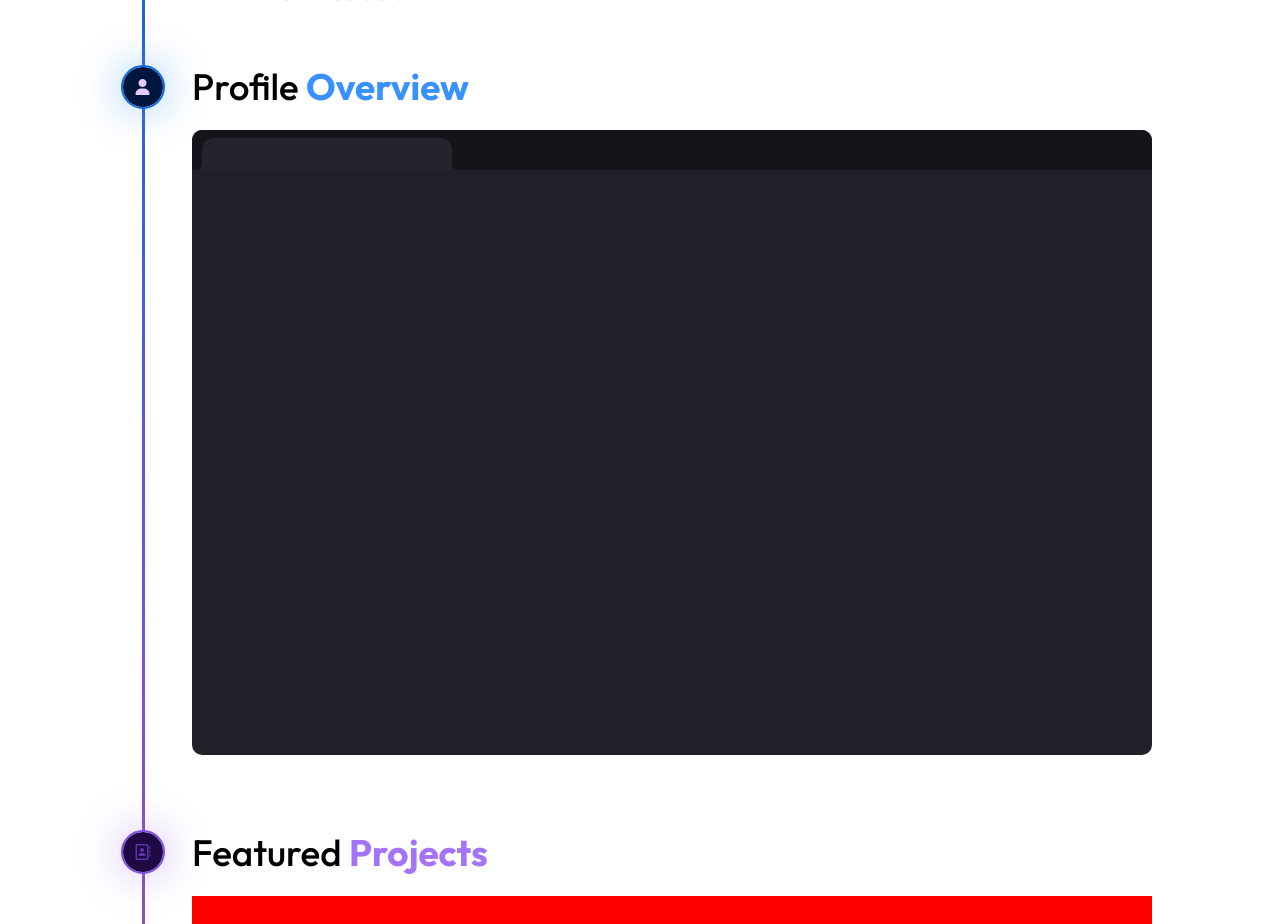
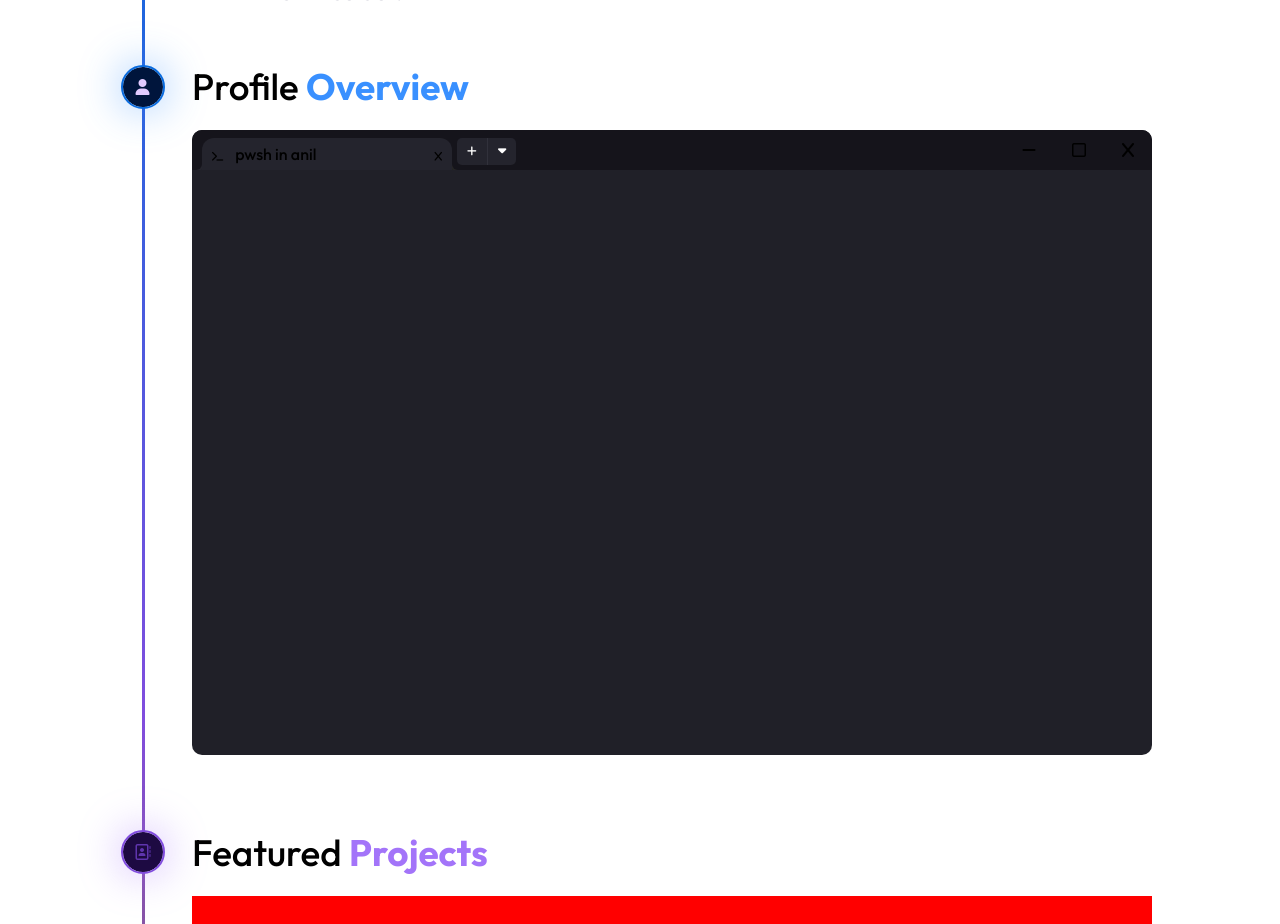
Before and after one commit to anil-02k/Portpolio, a React (Vite) app: page / in a window 1280 px wide. Shown: the part 1060-1984 px from the top of the page. Built offline with nearby package versions, Linux system fonts and the light colour scheme; a web font is replaced by a local one.

Commit message:
Terminal top section update

```diff
--- a/src/components/Terminal/Terminal.css
+++ b/src/components/Terminal/Terminal.css
@@ -13,6 +13,10 @@
     display: flex;
     justify-content: space-between;
     align-items: end;
+}
+.top .left{
+    display: flex;
+    flex-direction: row;
 }
 
 .left .active {
@@ -31,7 +35,16 @@
     border-bottom-left-radius: 0px;
     position: relative;
     gap: 0.75rem 1rem;
-    padding: 0px;
+    padding: 10px;
+}
+
+.mi i{
+    font-size: 10px;
+    margin-right: 12px;
+}
+
+.clo i{
+    font-size: 10px;
 }
 
 .left .active::before {
@@ -65,3 +78,65 @@
     border-bottom-right-radius: 10px;
     border-bottom-left-radius: 10px;
 }
+
+.top .left .add{
+    display: flex;
+    margin-left: 5px;
+    width: 90px;
+    height: 32px;
+    /* padding-top: 5px; */
+    padding-bottom: 5px;
+}
+
+.left .add button{
+    height: 100%;
+    display: flex;
+    align-items: center;
+    justify-content: center;
+    background: #24242D;
+    color: white;
+    border:none
+}
+
+.left .add button:hover{
+    background-color: rgb(143 143 163 / 0.24);
+    cursor: pointer;
+}
+
+.add .ll{
+    font-size: 11px;
+    border-top-left-radius: 5px;
+    border-bottom-left-radius: 5px;
+}
+.add .rr{
+    border-top-right-radius: 5px;
+    border-bottom-right-radius: 5px;
+}
+.add .ll i{
+    padding:  10px;
+}
+.add .rr i{
+    padding: 10px;
+}
+hr{
+    background-color: rgb(143 143 163 / 0.24);
+    width: 1.25px;
+    border: none;
+}
+
+.top .right{
+    display: flex;
+    align-items: center;
+    justify-content: center;
+    height: 100%;
+    /* background-color: red; */
+}
+
+.top .right i{
+    padding: 18px;
+}
+
+.top .right i:hover{
+    background-color: rgb(143 143 163 / 0.24);
+    cursor: pointer;
+}
--- a/src/components/Terminal/Terminal.jsx
+++ b/src/components/Terminal/Terminal.jsx
@@ -1,15 +1,51 @@
-import React from 'react'
+import {React, useState} from 'react'
 import './Terminal.css'
 
 const Terminal = () => {
+
+  const labels=[
+    "You're really not going to stop, are you?",
+    "I am sorry Dave, I'm afraid I can't do that.",
+    "Did you seriously expect this button to do something?",
+    "Come on, stop trying... This is a fake UI and you know it.",
+    "It's not like I can stop you from moving your mouse, but you're wasting your time here.",
+    "Alright, let me rephrase that for you: Stop That.",
+    "You are persistent, I will give you that. But this is getting ridiculous.",
+    "I am not even mad, I'm impressed.",
+    "You are still trying to interact? Wow.",
+    "Okay, now you are just being annoying.",
+    "STOP DOING THAT",
+    "I'm done. You can hover this all you want, I'm not responding anymore.",
+  ];
+
+  const [hoverCount,setHoverCount]=useState(0);
+
+  const handleHover=()=>{
+    setHoverCount((prev)=>(prev+1 < labels.length ?prev+1:prev));
+  }
+
   return (
     <div className='terminalMain'>
         <div className="top">
             <div className="left">
-                <div className="active"></div>
-                <div className="add"></div>
+                <div className="active">
+                  <div className="mi">
+                  <i class="fa-solid fa-terminal"></i>
+                  pwsh in anil
+                  </div>
+                  <div className="clo" aria-level={labels[hoverCount]} title={labels[hoverCount]} onMouseEnter={handleHover} ><i class="fa-solid fa-x"></i></div>
+                </div>
+                <div className="add">
+                  <button aria-label={labels[hoverCount]} title={labels[hoverCount]} className='ll' onMouseEnter={handleHover} tabIndex={0}><i className="fa-solid fa-plus" aria-hidden="true"></i></button>
+                  <hr></hr>
+                  <button aria-label={labels[hoverCount]} title={labels[hoverCount]} className='rr' onMouseEnter={handleHover} tabIndex={0}><i className="fa-solid fa-caret-down" aria-hidden="true"></i ></button>
+                </div>
             </div>
-            <div className="right"></div>
+            <div className="right">
+              <i aria-label={labels[hoverCount]} title={labels[hoverCount]} onMouseEnter={handleHover} class="fa-solid fa-minus"></i>
+              <i aria-label={labels[hoverCount]} title={labels[hoverCount]} onMouseEnter={handleHover} class="fa-regular fa-square"></i>
+              <i aria-label={labels[hoverCount]} title={labels[hoverCount]} onMouseEnter={handleHover} class="fa-solid fa-x"></i>
+            </div>
         </div>
         <div className="bottom"></div>
     </div>
--- a/src/components/Timeline2/Timeline2.jsx
+++ b/src/components/Timeline2/Timeline2.jsx
@@ -28,7 +28,7 @@ const Timeline2 = () => {
           </div>
           <div className="rig">
             <button className='proExplore'>
-              Explore More Projects <i class="fa-solid fa-arrow-right"></i>
+              Explore More Projects <i className="fa-solid fa-arrow-right"></i>
             </button>
           </div>
         </div>
```
